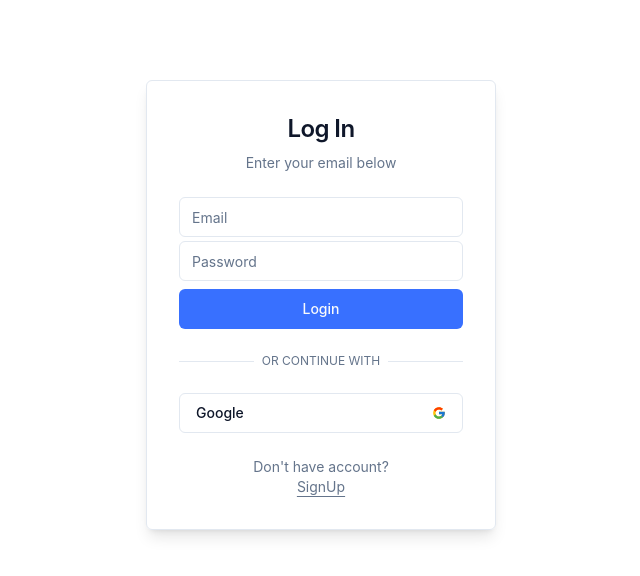
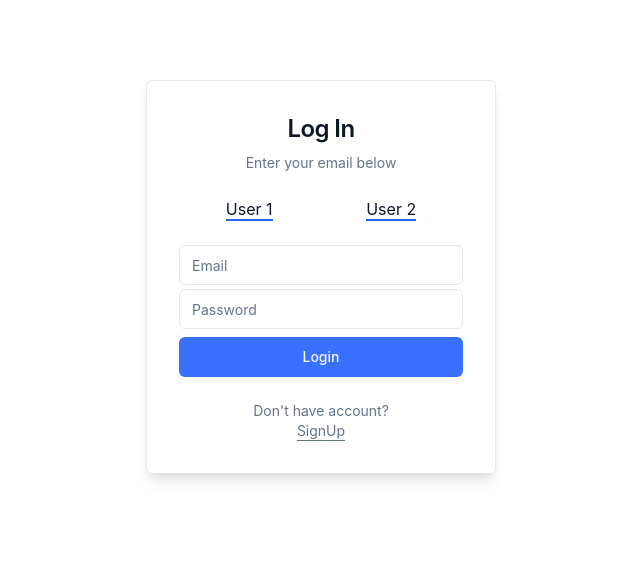
Before and after one commit to FaizulOsman/custom-chat-app-client, a React (Vite) app: page /login in a window 1280 px wide. Shown: the top 576 px of the page, without its empty margins (319-959 px from the left). Built offline with nearby package versions, Linux system fonts and the light colour scheme.

Commit message:
update: login page updated

```diff
--- a/src/components/LoginForm.tsx
+++ b/src/components/LoginForm.tsx
@@ -106,7 +106,7 @@ export function LoginForm({ className, ...props }: UserAuthFormProps) {
           <Button>Login</Button>
         </div>
       </form>
-      <div className="relative">
+      {/* <div className="relative">
         <div className="absolute inset-0 flex items-center">
           <span className="w-full border-t" />
         </div>
@@ -123,7 +123,7 @@ export function LoginForm({ className, ...props }: UserAuthFormProps) {
       >
         <p>Google</p>
         <FcGoogle />
-      </Button>
+      </Button> */}
     </div>
   );
 }
--- a/src/components/SignUpForm.tsx
+++ b/src/components/SignUpForm.tsx
@@ -159,7 +159,7 @@ export function SignupForm({ className, ...props }: UserAuthFormProps) {
           <Button>Create Account</Button>
         </div>
       </form>
-      <div className="relative">
+      {/* <div className="relative">
         <div className="absolute inset-0 flex items-center">
           <span className="w-full border-t" />
         </div>
@@ -176,7 +176,7 @@ export function SignupForm({ className, ...props }: UserAuthFormProps) {
       >
         <p>Google</p>
         <FcGoogle />
-      </Button>
+      </Button> */}
     </div>
   );
 }
--- a/src/pages/Login.tsx
+++ b/src/pages/Login.tsx
@@ -12,6 +12,40 @@ export default function Login() {
               <p className="text-sm text-muted-foreground">
                 Enter your email below
               </p>
+            </div>
+            <div className="flex justify-around mt-5">
+              <div className="dropdown dropdown-hover">
+                <label tabIndex={0} className="border-b-2 border-blue-600">
+                  User 1
+                </label>
+                <ul
+                  tabIndex={0}
+                  className="dropdown-content z-[1] menu p-4 shadow bg-base-100 rounded-box w-52"
+                >
+                  <p>
+                    <span className="font-bold">Email:</span> a@gmail.com
+                  </p>
+                  <p className="mt-2">
+                    <span className="font-bold">Password:</span> 123456
+                  </p>
+                </ul>
+              </div>
+              <div className="dropdown dropdown-hover dropdown-end">
+                <label tabIndex={0} className="border-b-2 border-blue-600">
+                  User 2
+                </label>
+                <ul
+                  tabIndex={0}
+                  className="dropdown-content z-[1] menu p-4 shadow bg-base-100 rounded-box w-52"
+                >
+                  <p>
+                    <span className="font-bold">Email:</span> b@gmail.com
+                  </p>
+                  <p className="mt-2">
+                    <span className="font-bold">Password:</span> 123456
+                  </p>
+                </ul>
+              </div>
             </div>
             <LoginForm />
             <p className="px-8 text-center text-sm text-muted-foreground">
```
Also changed, not shown: 5 other files (tests, documents, lock files or other folders).
